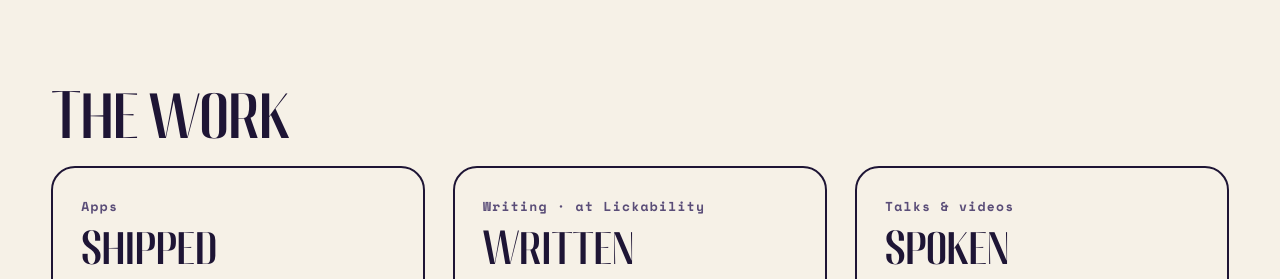
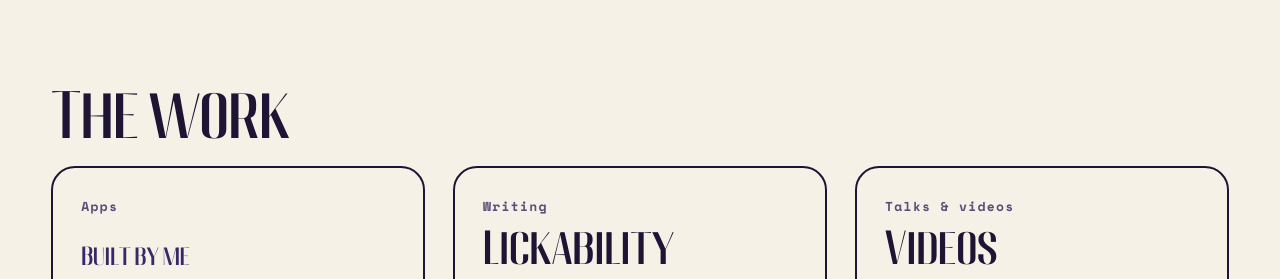
Before and after one commit to SPRSLEPR/sprslepr.com, a plain HTML site: page about.html in a window 1280 px wide. Shown: the part 1207-1486 px from the top of the page. Drawn offline with nearby package versions, Linux system fonts and the light colour scheme.

Commit message:
Apply About work section heading feedback

```diff
--- a/about.html
+++ b/about.html
@@ -9,7 +9,7 @@
 <meta property="og:description" content="Ashli (Super Sleeper): iOS engineer, conference speaker and writer.">
 <meta property="og:image" content="https://sprslepr.com/assets/img/og-banner.png">
 <link rel="icon" href="assets/img/favicon.png">
-<link rel="stylesheet" href="assets/css/site.css?v=15">
+<link rel="stylesheet" href="assets/css/site.css?v=16">
 </head>
 <body class="sps sps-about">
 <header class="sps-header">
@@ -64,7 +64,6 @@
     <div class="sps-work">
       <div class="sps-card">
         <div class="sps-label">Apps</div>
-        <h2>Shipped</h2>
         <h3 class="sps-app-group-title">Built by me</h3>
         <ul class="sps-app-previews">
           <li>
@@ -91,8 +90,8 @@
         </ul>
       </div>
       <div class="sps-card">
-        <div class="sps-label">Writing · at Lickability</div>
-        <h2>Written</h2>
+        <div class="sps-label">Writing</div>
+        <h2>Lickability</h2>
         <ul class="sps-links">
           <li><a href="https://lickability.com/blog/app-intents/">Mastering App Intents: Querying Made Easy</a></li>
           <li><a href="https://lickability.com/blog/creating-your-first-app-shortcut/">Creating your first app shortcut</a></li>
@@ -103,7 +102,7 @@
       </div>
       <div class="sps-card">
         <div class="sps-label">Talks &amp; videos</div>
-        <h2>Spoken</h2>
+        <h2>Videos</h2>
         <ul class="sps-links">
           <li><a href="https://youtu.be/S347vT40lYQ">Demystifying App Intents</a></li>
           <li><a href="https://youtu.be/pBSAOxA5gZ8">Watch my video on YouTube</a></li>
--- a/assets/css/site.css
+++ b/assets/css/site.css
@@ -126,7 +126,7 @@
 
 .sps-app-previews{list-style:none;margin:0;padding:0;}
 .sps-app-previews li{border-top:2px solid var(--night);}
-.sps-app-group-title{margin:16px 0 0;font-family:'Savannah','Fredoka',sans-serif;font-size:28px;font-weight:400;line-height:1;color:var(--dusk);}
+.sps-app-group-title{margin:16px 0 0;font-family:'Savannah','Fredoka',sans-serif;font-size:22px;font-weight:400;line-height:1;color:var(--dusk);}
 .sps-app-preview{display:grid;grid-template-columns:40px minmax(0,1fr) auto;align-items:center;gap:12px;padding:14px 0;}
 .sps-app-preview img{width:40px;height:40px;border-radius:9px;}
 .sps-app-preview strong{font-family:'Fredoka',sans-serif;font-weight:600;font-size:19px;line-height:1.25;}
```
